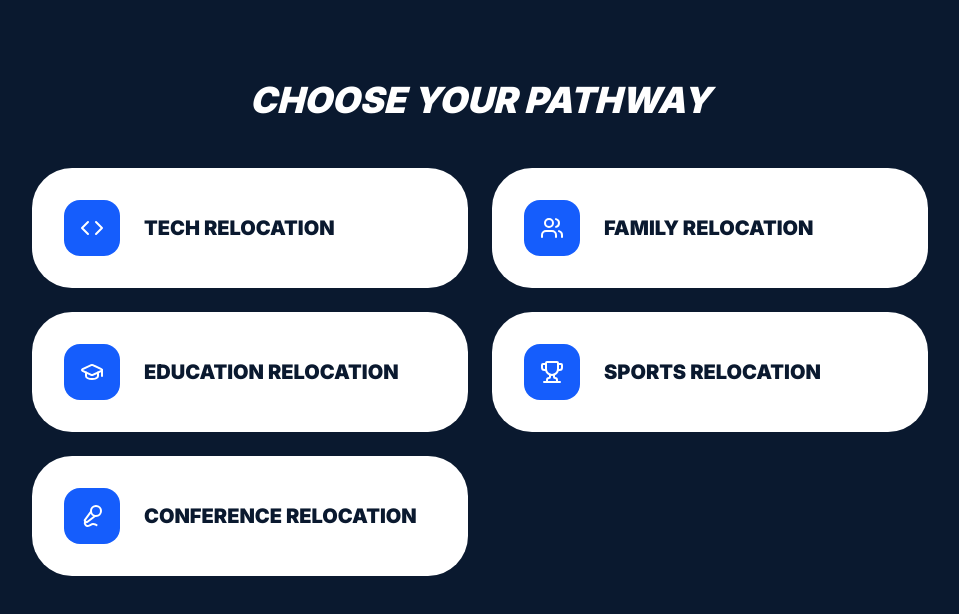
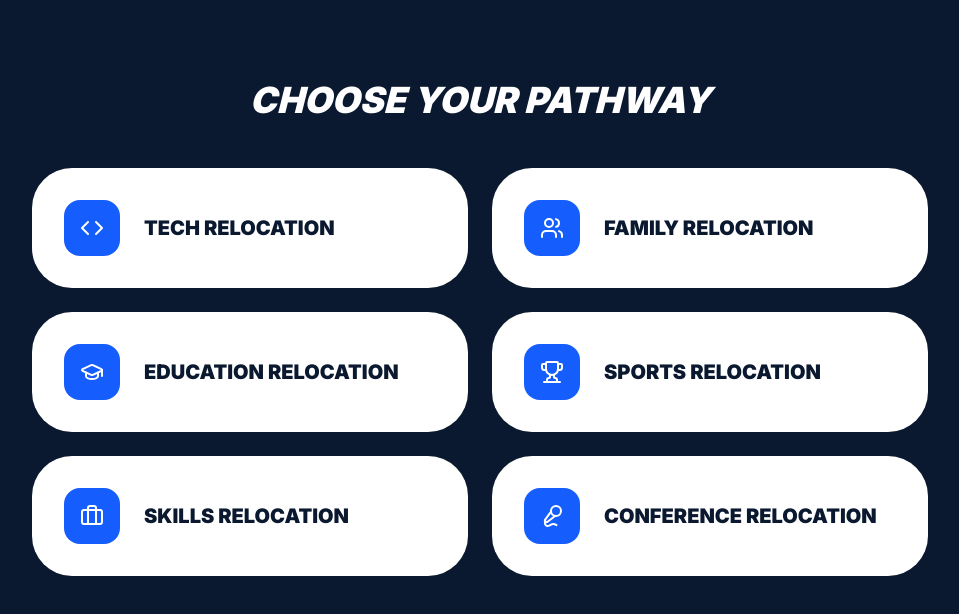
Before and after one commit to Immortallex/travel-agency-portal, a Next.js app: page /apply in a window 1280 px wide. Shown: the top 614 px of the page, without its empty margins (160-1119 px from the left). Built offline with nearby package versions, Linux system fonts and the light colour scheme.

Commit message:
Reasoning with facilitation of application

```diff
--- a/src/app/apply/page.tsx
+++ b/src/app/apply/page.tsx
@@ -1,6 +1,6 @@
 "use client";
 import Link from 'next/link';
-import { Code, Users, GraduationCap, Trophy, Mic2 } from 'lucide-react';
+import { Code, Users, GraduationCap, Trophy, Briefcase, Mic2 } from 'lucide-react';
 
 export default function PathwaySelection() {
   const paths = [
@@ -8,6 +8,7 @@ export default function PathwaySelection() {
     { name: "Family Relocation", icon: <Users />, href: "/apply/family" },
     { name: "Education Relocation", icon: <GraduationCap />, href: "/apply/education" },
     { name: "Sports Relocation", icon: <Trophy />, href: "/apply/sports" },
+    { name: "Skills Relocation", icon: <Briefcase />, href: "/apply/sports" },
     { name: "Conference Relocation", icon: <Mic2 />, href: "/apply/conference" }
   ];
 
```
